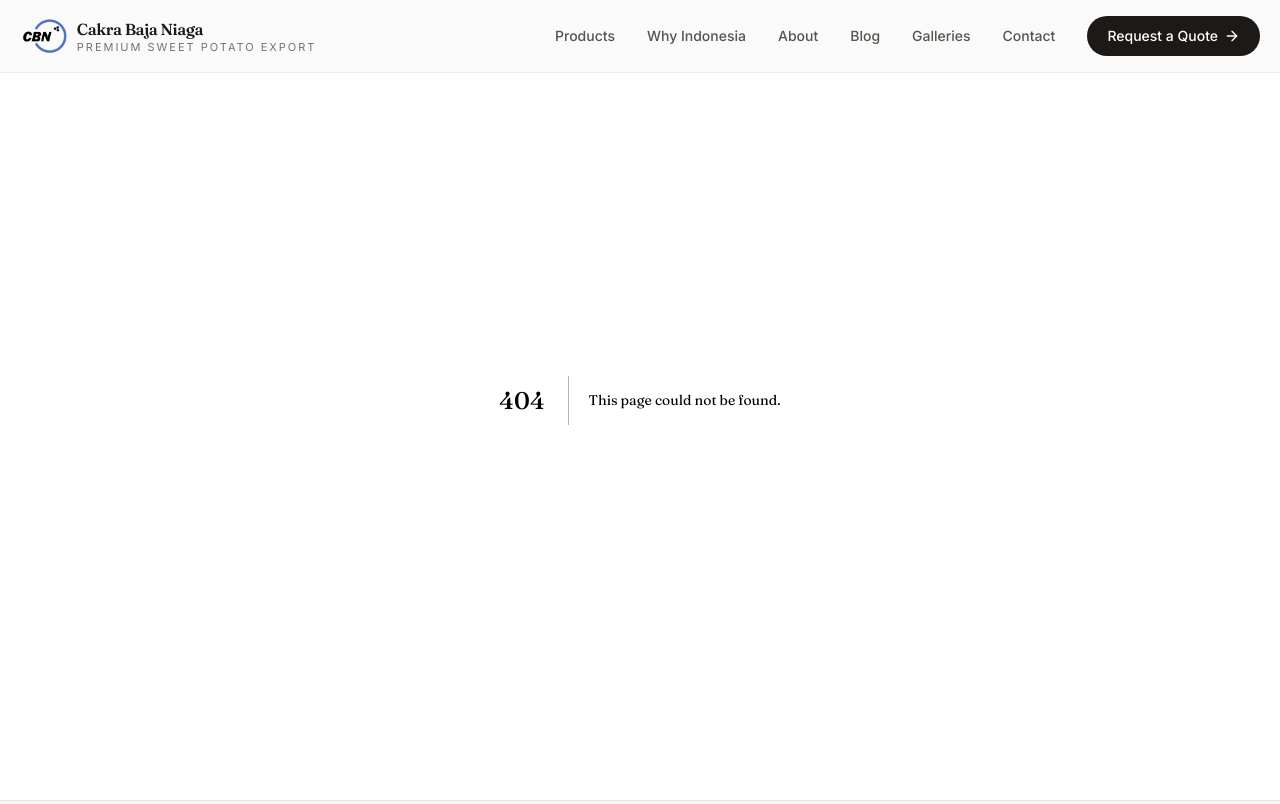
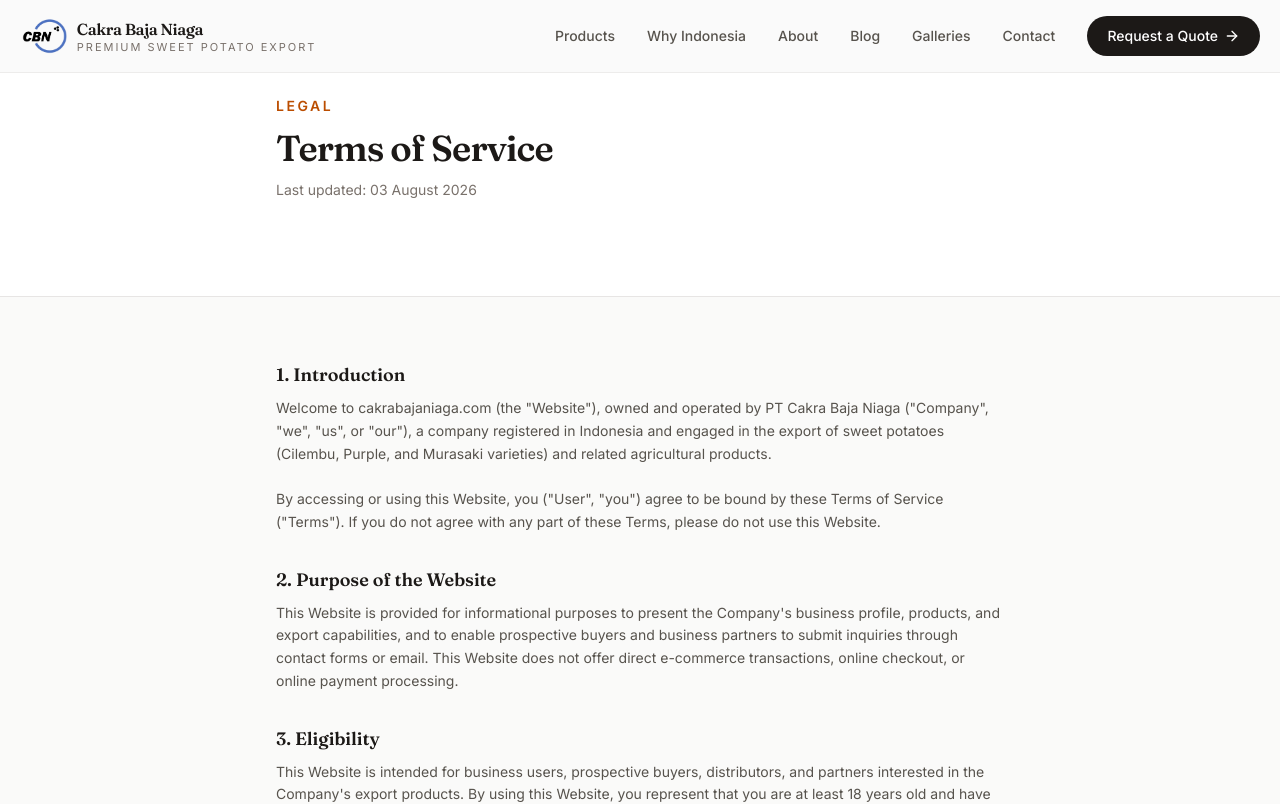
Before and after one commit to Rydhlnst/cakrabajaniaga, a Next.js app: page /tos in a window 1280 px wide. Before the commit this address had no page. Shown: the top 804 px of the page. Built offline with nearby package versions, Linux system fonts and the light colour scheme.

Commit message:
feat: convert ToS and Privacy modals to SEO-friendly static pages

```diff
--- a/app/page.tsx
+++ b/app/page.tsx
@@ -24,8 +24,6 @@ import {
   whyPoints,
 } from "@/lib/site";
 import { QuoteForm } from "@/components/quote-form";
-import { TosModal } from "@/components/tos-modal";
-import { PrivacyModal } from "@/components/privacy-modal";
 
 const productImages: Record<string, string> = {
   cilembu: "/site/cilembu.png",
@@ -347,9 +345,13 @@ export default function Home() {
       {/* ================= LEGAL LINKS ===================================== */}
       <div className="border-t border-stone-200 bg-stone-50">
         <div className="mx-auto flex max-w-[80rem] flex-wrap items-center justify-center gap-3 px-4 py-6 sm:gap-6 sm:px-5 sm:py-8">
-          <TosModal />
+          <Link href="/tos" className="text-xs text-stone-500 transition hover:text-stone-700 sm:text-sm">
+            Terms of Service
+          </Link>
           <span className="text-stone-300">|</span>
-          <PrivacyModal />
+          <Link href="/privacy" className="text-xs text-stone-500 transition hover:text-stone-700 sm:text-sm">
+            Privacy Policy
+          </Link>
         </div>
       </div>
     </div>
--- a/components/privacy-modal.tsx
+++ b/app/privacy/page.tsx
@@ -1,15 +1,12 @@
-"use client";
+import type { Metadata } from "next";
 
-import * as React from "react";
-import {
-  Dialog,
-  DialogContent,
-  DialogHeader,
-  DialogTitle,
-  DialogTrigger,
-} from "@/components/ui/dialog";
+export const metadata: Metadata = {
+  title: "Privacy Policy",
+  description:
+    "Privacy Policy for cakrabajaniaga.com — how PT Cakra Baja Niaga collects, uses, and protects your personal data.",
+};
 
-const privacyContent = [
+const sections = [
   {
     title: "1. Introduction",
     body: `PT Cakra Baja Niaga ("Company", "we", "us", or "our") operates the website cakrabajaniaga.com (the "Website"). This Privacy Policy explains how we collect, use, store, and protect personal data when you visit our Website or submit an inquiry through our contact/inquiry form.
@@ -142,34 +139,35 @@ Website: https://cakrabajaniaga.com`,
   },
 ];
 
-export function PrivacyModal() {
+export default function PrivacyPage() {
   return (
-    <Dialog>
-      <DialogTrigger className="text-xs text-stone-500 transition hover:text-stone-700 sm:text-sm">
-        Privacy Policy
-      </DialogTrigger>
-      <DialogContent className="max-h-[85vh] sm:max-w-2xl">
-        <DialogHeader>
-          <DialogTitle className="text-base sm:text-lg">
+    <div className="min-h-screen bg-stone-50">
+      <section className="border-b border-stone-200 bg-white">
+        <div className="mx-auto max-w-3xl px-4 py-16 sm:px-5 sm:py-24">
+          <p className="text-xs font-semibold uppercase tracking-[0.18em] text-amber-700 sm:text-sm">
+            Legal
+          </p>
+          <h1 className="mt-3 font-display text-3xl font-semibold tracking-tight text-stone-900 sm:text-4xl">
             Privacy Policy
-          </DialogTitle>
-          <p className="text-xs text-muted-foreground">
-            Last updated: 03 August 2026
-          </p>
-        </DialogHeader>
-        <div className="max-h-[60vh] overflow-y-auto pr-2 text-sm leading-relaxed text-stone-600">
-          {privacyContent.map((section) => (
-            <div key={section.title} className="mb-5">
-              <h3 className="mb-1.5 font-display text-sm font-semibold text-stone-900">
+          </h1>
+          <p className="mt-3 text-sm text-stone-500">Last updated: 03 August 2026</p>
+        </div>
+      </section>
+
+      <div className="mx-auto max-w-3xl px-4 py-12 sm:px-5 sm:py-16">
+        <div className="space-y-8">
+          {sections.map((section) => (
+            <div key={section.title}>
+              <h2 className="mb-2 font-display text-lg font-semibold text-stone-900">
                 {section.title}
-              </h3>
-              <p className="whitespace-pre-line text-[0.8rem] leading-relaxed">
+              </h2>
+              <p className="whitespace-pre-line text-sm leading-relaxed text-stone-600">
                 {section.body}
               </p>
             </div>
           ))}
         </div>
-      </DialogContent>
-    </Dialog>
+      </div>
+    </div>
   );
 }
--- a/components/tos-modal.tsx
+++ b/app/tos/page.tsx
@@ -1,15 +1,12 @@
-"use client";
+import type { Metadata } from "next";
 
-import * as React from "react";
-import {
-  Dialog,
-  DialogContent,
-  DialogHeader,
-  DialogTitle,
-  DialogTrigger,
-} from "@/components/ui/dialog";
+export const metadata: Metadata = {
+  title: "Terms of Service",
+  description:
+    "Terms of Service for cakrabajaniaga.com — terms and conditions governing the use of PT Cakra Baja Niaga's website.",
+};
 
-const tosContent = [
+const sections = [
   {
     title: "1. Introduction",
     body: `Welcome to cakrabajaniaga.com (the "Website"), owned and operated by PT Cakra Baja Niaga ("Company", "we", "us", or "our"), a company registered in Indonesia and engaged in the export of sweet potatoes (Cilembu, Purple, and Murasaki varieties) and related agricultural products.
@@ -91,34 +88,35 @@ Website: https://cakrabajaniaga.com`,
   },
 ];
 
-export function TosModal() {
+export default function TosPage() {
   return (
-    <Dialog>
-      <DialogTrigger className="text-xs text-stone-500 transition hover:text-stone-700 sm:text-sm">
-        Terms of Service
-      </DialogTrigger>
-      <DialogContent className="max-h-[85vh] sm:max-w-2xl">
-        <DialogHeader>
-          <DialogTitle className="text-base sm:text-lg">
+    <div className="min-h-screen bg-stone-50">
+      <section className="border-b border-stone-200 bg-white">
+        <div className="mx-auto max-w-3xl px-4 py-16 sm:px-5 sm:py-24">
+          <p className="text-xs font-semibold uppercase tracking-[0.18em] text-amber-700 sm:text-sm">
+            Legal
+          </p>
+          <h1 className="mt-3 font-display text-3xl font-semibold tracking-tight text-stone-900 sm:text-4xl">
             Terms of Service
-          </DialogTitle>
-          <p className="text-xs text-muted-foreground">
-            Last updated: 03 August 2026
-          </p>
-        </DialogHeader>
-        <div className="max-h-[60vh] overflow-y-auto pr-2 text-sm leading-relaxed text-stone-600">
-          {tosContent.map((section) => (
-            <div key={section.title} className="mb-5">
-              <h3 className="mb-1.5 font-display text-sm font-semibold text-stone-900">
+          </h1>
+          <p className="mt-3 text-sm text-stone-500">Last updated: 03 August 2026</p>
+        </div>
+      </section>
+
+      <div className="mx-auto max-w-3xl px-4 py-12 sm:px-5 sm:py-16">
+        <div className="space-y-8">
+          {sections.map((section) => (
+            <div key={section.title}>
+              <h2 className="mb-2 font-display text-lg font-semibold text-stone-900">
                 {section.title}
-              </h3>
-              <p className="whitespace-pre-line text-[0.8rem] leading-relaxed">
+              </h2>
+              <p className="whitespace-pre-line text-sm leading-relaxed text-stone-600">
                 {section.body}
               </p>
             </div>
           ))}
         </div>
-      </DialogContent>
-    </Dialog>
+      </div>
+    </div>
   );
 }
```
